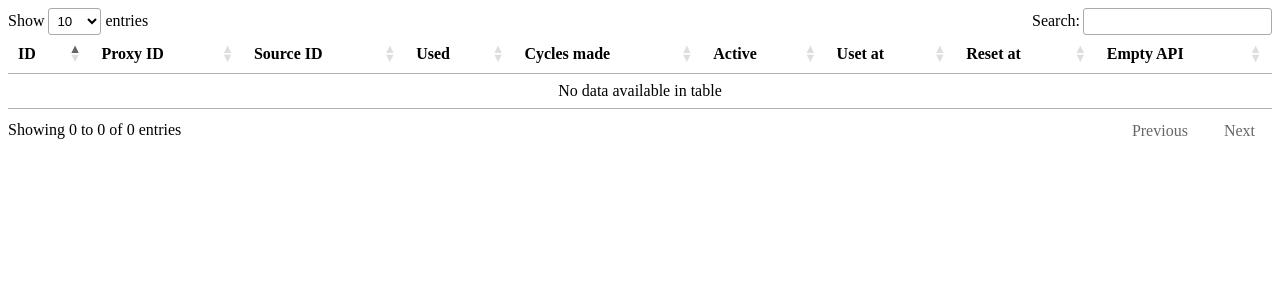
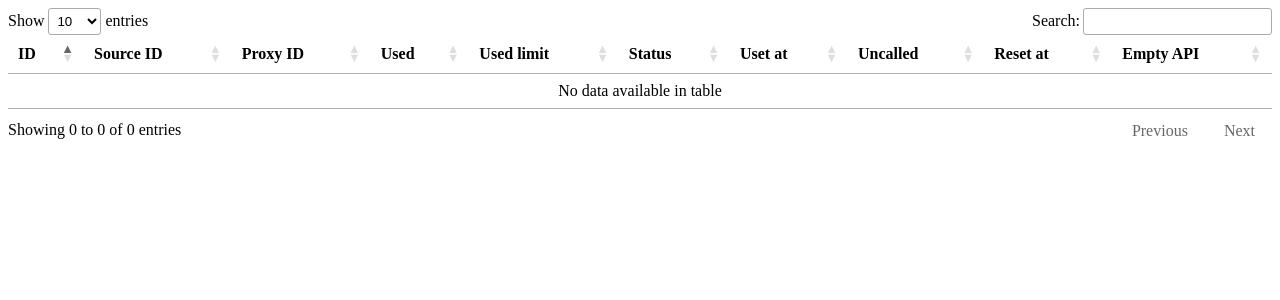
Before and after one commit to Darbados/Bowling-Django, a Django app: template delasport/proxies_service/templates/proxies_service/index.html in a window 1280 px wide. Shown: the top 300 px of the page. Run offline with Django 3.2, Linux system fonts and the light colour scheme; the template is opened without the code that fills it, so the values that code supplies are empty; some libraries are stand-ins or nearby versions.

Commit message:
push them all

```diff
--- a/delasport/proxies_service/templates/proxies_service/index.html
+++ b/delasport/proxies_service/templates/proxies_service/index.html
@@ -13,12 +13,13 @@
             <thead>
                 <tr>
                     <th>ID</th>
+                    <th>Source ID</th>
                     <th>Proxy ID</th>
-                    <th>Source ID</th>
                     <th>Used</th>
-                    <th>Cycles made</th>
-                    <th>Active</th>
+                    <th>Used limit</th>
+                    <th>Status</th>
                     <th>Uset at</th>
+                    <th>Uncalled</th>
                     <th>Reset at</th>
                     <th>Empty API</th>
                 </tr>
@@ -26,12 +27,13 @@
             {% for proxy in context %}
                 <tr>
                     <td>{{ proxy.id }}</td>
+                    <td>{{ proxy.source_id }}</td>
                     <td>{{ proxy.proxy_id }}</td>
-                    <td>{{ proxy.source_id }}</td>
                     <td>{{ proxy.used }}</td>
-                    <td>{{ proxy.cycles_made }}</td>
-                    <td>{{ proxy.active }}</td>
+                    <td>{{ proxy.used_limit }}</td>
+                    <td>{{ proxy.status }}</td>
                     <td>{{ proxy.used_at }}</td>
+                    <td>{{ proxy.uncalled }}</td>
                     <td>{{ proxy.reset_at }}</td>
                     <td>{{ proxy.empty_api_responses_num }}</td>
                 </tr>
```
Also changed, not shown: delasport/proxies_service/models.py (+1 -19 lines).
